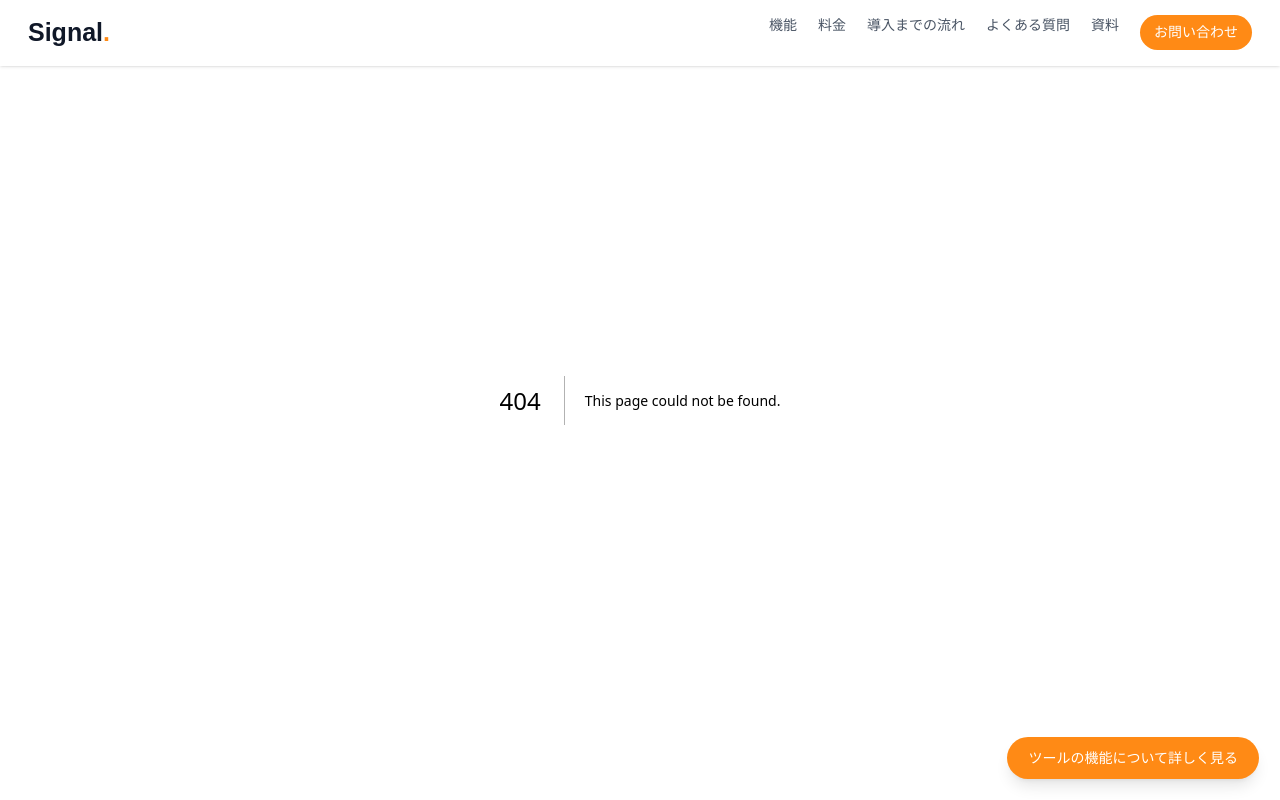
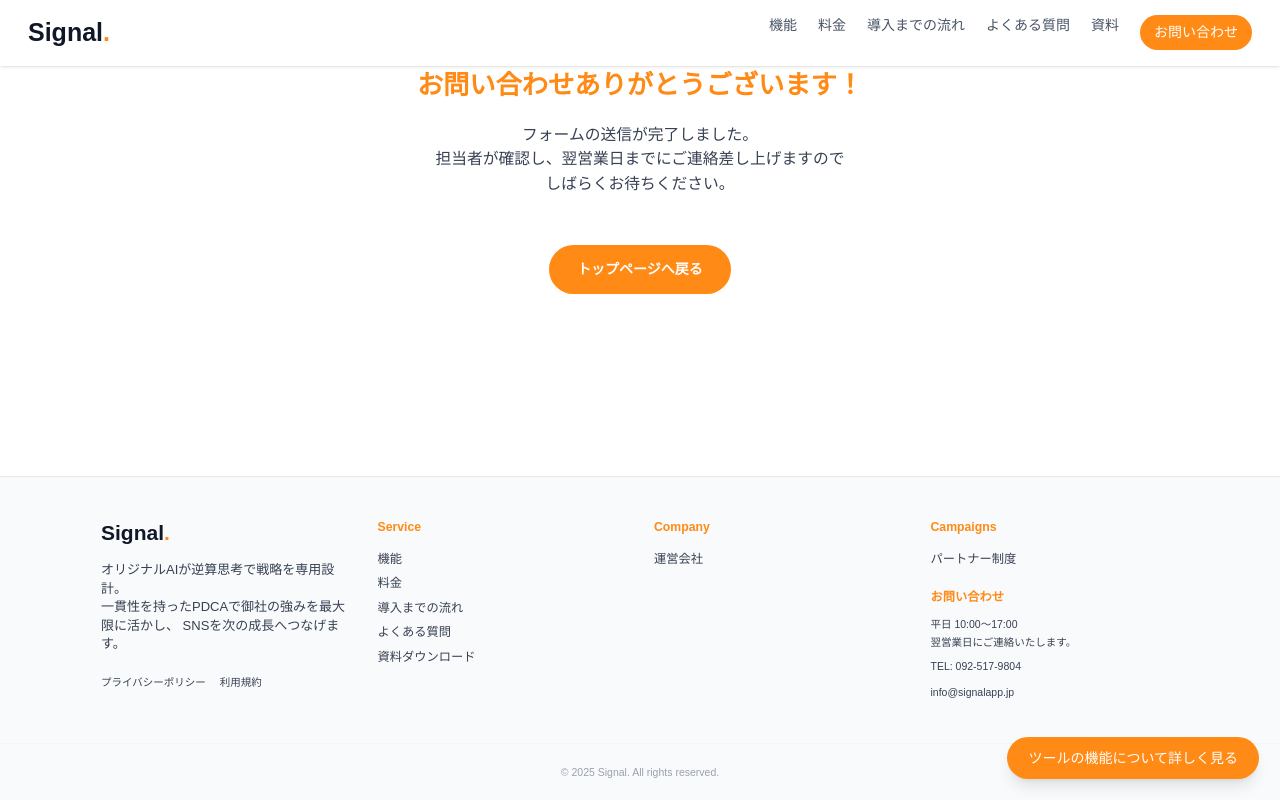
Before and after one commit to mogcia-app/signal-hp, a Next.js app: page /thankyou in a window 1280 px wide. Before the commit this address had no page. Shown: the top 800 px of the page. Built offline with nearby package versions, Linux system fonts and the light colour scheme.

Commit message:
“サンキュー”

```diff
--- /dev/null
+++ b/src/app/thankyou/page.tsx
@@ -0,0 +1,18 @@
+export default function ThankYouPage() {
+  return (
+    <div className="max-w-4xl mx-auto py-20 px-6 text-center">
+      <h1 className="text-3xl font-bold mb-6 text-[#ff8a15]">お問い合わせありがとうございます！</h1>
+      <p className="text-gray-700 text-lg mb-6">
+        フォームの送信が完了しました。<br />
+        担当者が確認し、翌営業日までにご連絡差し上げますので<br />
+        しばらくお待ちください。
+      </p>
+      <a
+        href="/"
+        className="inline-block mt-8 bg-[#ff8a15] text-white px-8 py-4 rounded-full font-bold hover:bg-orange-500 transition"
+      >
+        トップページへ戻る
+      </a>
+    </div>
+  );
+}
```
